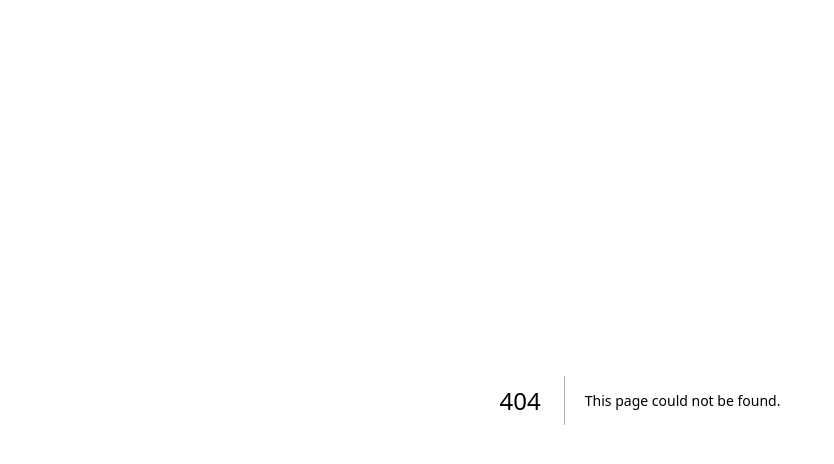
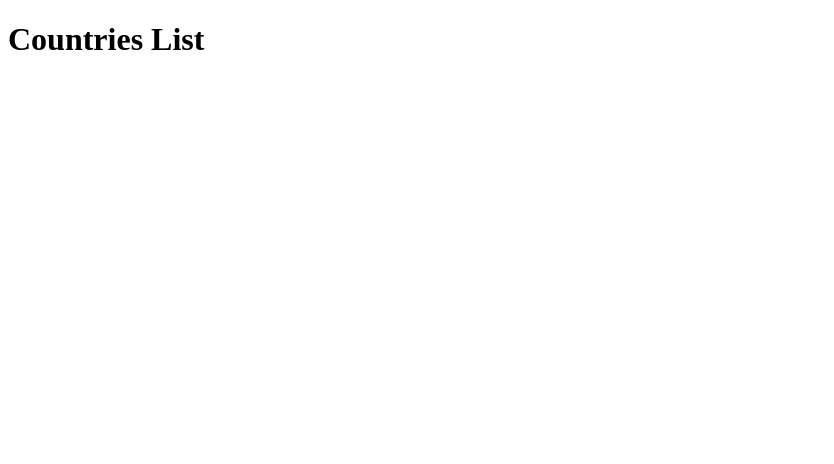
Before and after one commit to NowakBartlomiej/countries-app, a Next.js app: page /countries in a window 1280 px wide. Before the commit this address had no page. Shown: the top 464 px of the page, without its empty margins (0-834 px from the left). Built offline with nearby package versions, Linux system fonts and the light colour scheme.

Commit message:
Implemented dynamic route

```diff
--- /dev/null
+++ b/src/app/countries/page.jsx
@@ -0,0 +1,15 @@
+import React from 'react'
+
+export const metadata = {
+    title: 'Countries List'
+}
+
+const page = () => {
+  return (
+    <div>
+        <h1>Countries List</h1>
+    </div>
+  )
+}
+
+export default page
--- a/src/app/page.jsx
+++ b/src/app/page.jsx
@@ -14,6 +14,8 @@ const page = () => {
       <h1>Home Page</h1>
 
       <Link href='/about'>About Page</Link>
+      <br />
+      <Link href='/countries'>Countries</Link>
     </div>
   )
 }
```
Also changed, not shown: src/app/countries/[slug]/page.jsx (added, +15 -0 lines).
